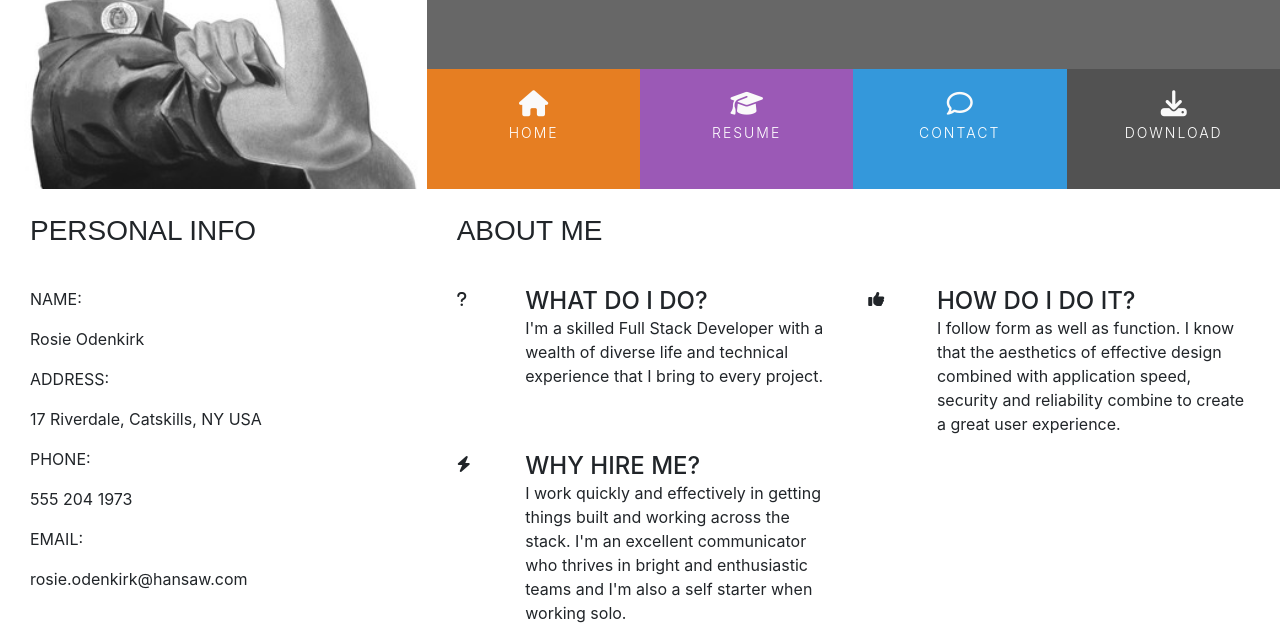
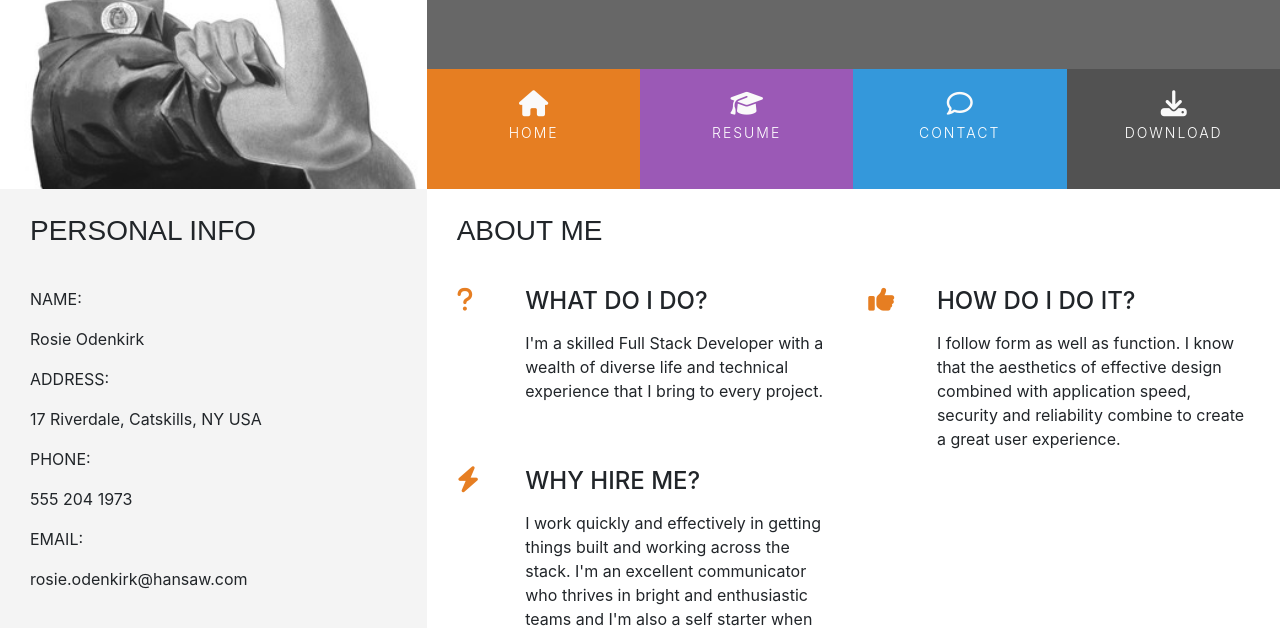
Before and after one commit to Brindusa22/UCD-resume, a plain HTML site: page index.html in a window 1280 px wide. Shown: the part 180-808 px from the top of the page. Drawn offline with nearby package versions, Linux system fonts and the light colour scheme.

Commit message:
Style About Me section

```diff
--- a/assets/css/style.css
+++ b/assets/css/style.css
@@ -8,6 +8,10 @@
 
 .bg-color-three-reasons {
     background-color: #fff;
+}
+
+.bg-color-personal-info {
+    background-color: #f4f4f4;
 }
 
 .ui-menu-color-home {
@@ -208,3 +212,20 @@ footer {
 #footer-details {
     padding: 20px;
 }
+
+/* ----------------------------------------Three Reasons */
+
+.three-reasons-icon {
+    font-size: 26px;
+    color: #e67e22;
+}
+
+.three-reasons-heading {
+    margin-bottom: 15px;
+}
+
+/* ----------------------------------------Personal Info */
+
+.personal-info-item {
+
+}
```
